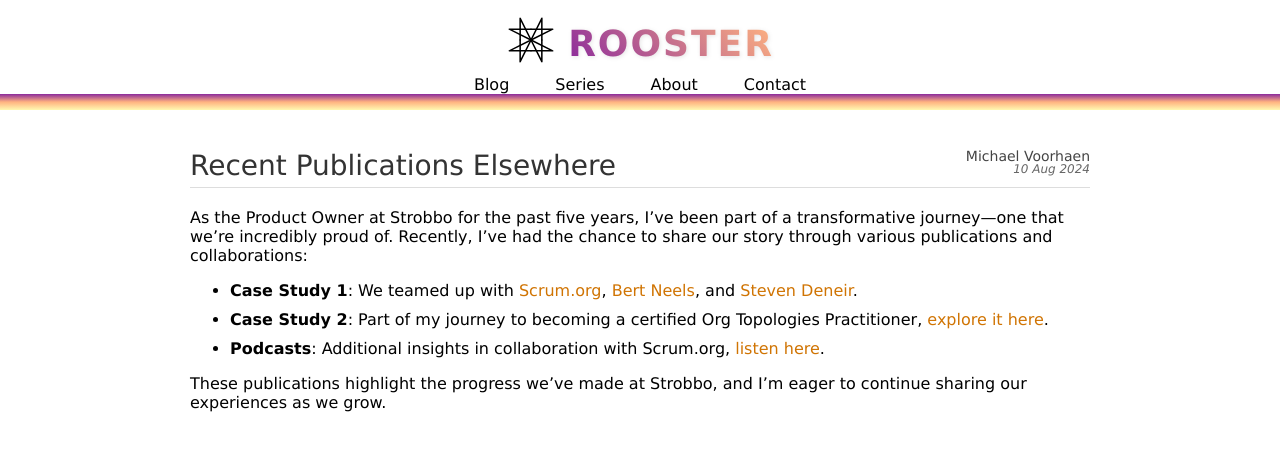
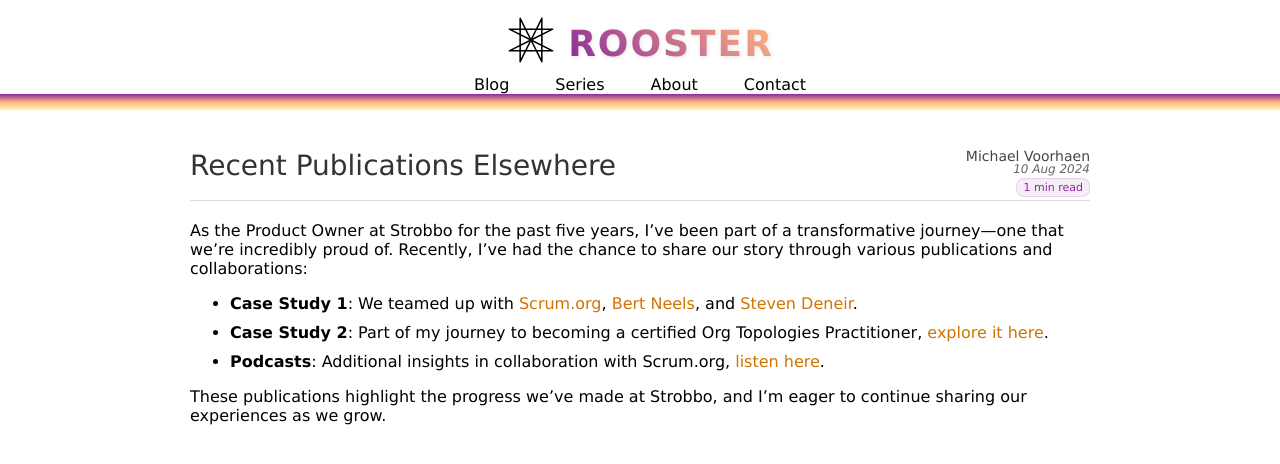
Before and after one commit to mvhaen/mvhaen.github.io, a Jekyll site: the page built from _posts/2024-08-10-recent-publications-elsewhere.md, in a window 1280 px wide. Shown: the top 464 px of the page. Built offline with Jekyll 4.4.1, drawn with Linux system fonts in a browser that asks for light colours; some web fonts are replaced.

Commit message:
Add reading time feature to blog posts
- Automatically calculate reading time based on word count (200 wpm)
- Display reading time in post header under date
- Use distinctive badge styling with site brand colors
- Add minimum 1-minute reading time for short posts
- Style with purple background, border, and rounded corners

```diff
--- a/_layouts/post.html
+++ b/_layouts/post.html
@@ -17,6 +17,12 @@
     <div class="blog-post--details">
       <span class="author">{{ page.author }}</span>
       <span class="date">{{ page.date | date_to_string }}</span>
+      {% assign words = content | number_of_words %}
+      {% assign reading_time = words | divided_by: 200 %}
+      {% if reading_time == 0 %}
+        {% assign reading_time = 1 %}
+      {% endif %}
+      <span class="reading-time">{{ reading_time }} min read</span>
     </div>
   </div>
 
--- a/_sass/main.scss
+++ b/_sass/main.scss
@@ -409,6 +409,21 @@
       display: block;
       white-space: nowrap;
       flex-shrink: 0;
+    }
+
+    .reading-time {
+      font-size: 11px;
+      font-weight: 500;
+      color: #8B2A9B;
+      font-style: normal;
+      margin-top: 2px;
+      display: block;
+      white-space: nowrap;
+      flex-shrink: 0;
+      background: rgba(139, 42, 155, 0.08);
+      padding: 2px 6px;
+      border-radius: 8px;
+      border: 1px solid rgba(139, 42, 155, 0.15);
     }
   }
 }
```
